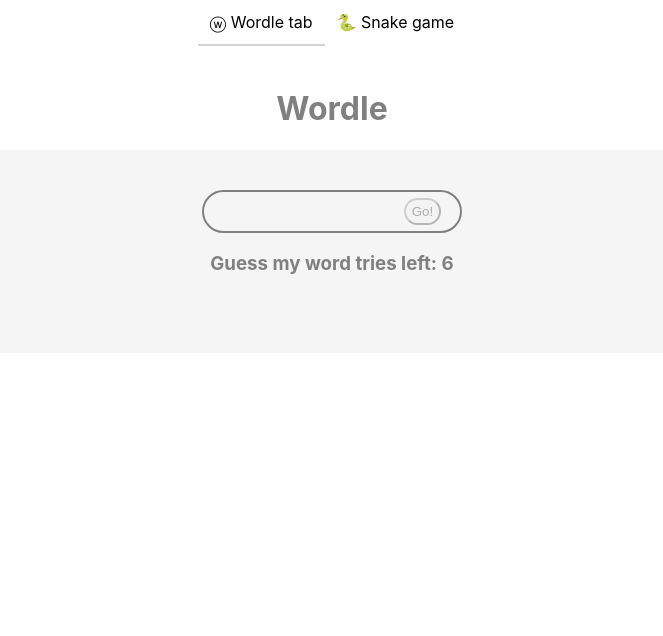
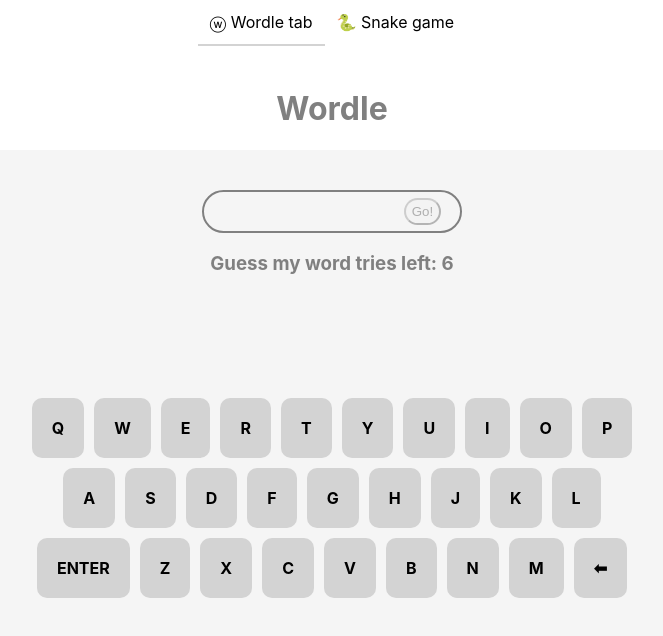
Before and after one commit to rahatalom/small-games-pack, a React (Create React App) app: page / in a window 1280 px wide. Shown: the top 636 px of the page, without its empty margins (308-971 px from the left). Built offline with nearby package versions, Linux system fonts and the light colour scheme.

Commit message:
Add keyboard phase 1

```diff
--- /dev/null
+++ b/src/Keyboard.css
@@ -0,0 +1,21 @@
+.keyboard{
+    padding-top: 100px;
+}
+
+.keyboard-button {
+  display: inline-block;
+  font-weight: bold;
+  margin: 5px;
+  padding: 20px;
+  border-radius: 10px;
+  color: black;
+  background-color: lightgrey;
+  cursor: pointer;
+}
+
+.keyboard-letter:hover {
+    opacity: 0.9;
+}
+.keyboard-row {
+  display: block;
+}
--- /dev/null
+++ b/src/Keyboard.tsx
@@ -0,0 +1,39 @@
+import React, { Dispatch, SetStateAction } from "react";
+import "./Keyboard.css";
+
+type keyboardRows = "QWERTYUIOP" | "ASDFGHJKL" | "ZXCVBNM";
+
+const keyboardKeys: keyboardRows[] = ["QWERTYUIOP", "ASDFGHJKL", "ZXCVBNM"];
+
+interface KeyboardProps{
+    word: any
+    setWord: Dispatch<SetStateAction<string>>
+}
+
+export const Keyboard: React.FC<KeyboardProps> = ({word, setWord }) => {
+  const keyboardArray = keyboardKeys[0].split("");
+  const keyboardArray1 = keyboardKeys[1].split("");
+  const keyboardArray2 = keyboardKeys[2].split("");
+
+  return (
+    <div className="keyboard">
+      <div className="keyboard-row">
+        {keyboardArray.map((letter) => (
+          <div className="keyboard-button" onClick={() => setWord(word+letter.toLowerCase())}>{letter}</div>
+        ))}
+      </div>
+      <div className="keyboard-row">
+        {keyboardArray1.map((letter) => (
+          <div className="keyboard-button" onClick={() => setWord(word+letter.toLowerCase())}>{letter}</div>
+        ))}
+      </div>
+      <div className="keyboard-row">
+       <div className="keyboard-button" >ENTER</div>
+        {keyboardArray2.map((letter) => (
+          <div className="keyboard-button" onClick={() => setWord(word+letter.toLowerCase())}>{letter}</div>
+        ))}
+       <div className="keyboard-button" onClick={() => setWord(word.slice(0, word.length-1))}>⬅</div>
+      </div>
+    </div>
+  );
+};
--- a/src/Wordle.tsx
+++ b/src/Wordle.tsx
@@ -1,7 +1,8 @@
 import { Button, Input } from "antd";
-import React, { useState } from "react";
+import React, { Dispatch, SetStateAction, useState } from "react";
 import { WordleLetters } from "./WordleLetters";
 import { mywordList } from "./mywordList";
+import { Keyboard } from "./Keyboard";
 
 const myword = mywordList[Math.floor(Math.random() * mywordList.length)];
 
@@ -28,7 +29,7 @@
 };
 
 export const Wordle: React.FC = () => {
-  const [word, setWord]: any = useState("");
+  const [word, setWord]: [string, Dispatch<SetStateAction<string>>] = useState("");
   const [wordArray, setWordArray]: any = useState([]);
   const [isCorrect, setIsCorrect] = useState(false);
   const [triesLeft, setTriesLeft] = useState(6);
@@ -61,6 +62,7 @@
               cursor: "pointer",
               textTransform: "uppercase",
             }}
+            value={word}
             onChange={(e) => setWord(e.target.value)}
           />
           {word.length === 5 && !isCorrect  && triesLeft !== 0? (
@@ -78,6 +80,7 @@
                   wordLetterCheck(word),
                 ]);
                 setWordArray([...wordArray, word]);
+                setWord("")
               }}
             >
               Go!
@@ -109,6 +112,7 @@
             />
           </div>
         ))}
+        <Keyboard word={word} setWord={setWord}/>
 
         {triesLeft === 0? <h2>The word was: {myword} </h2>: null}
       </div>
```
